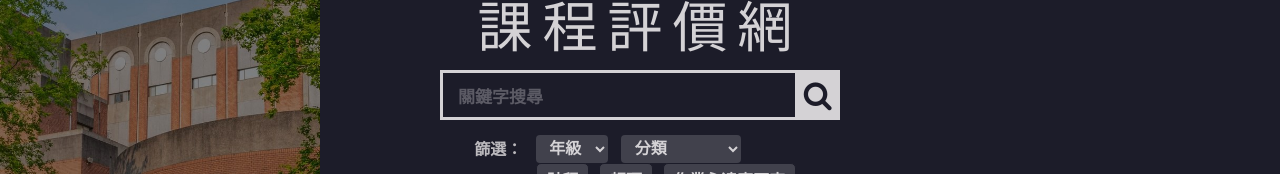
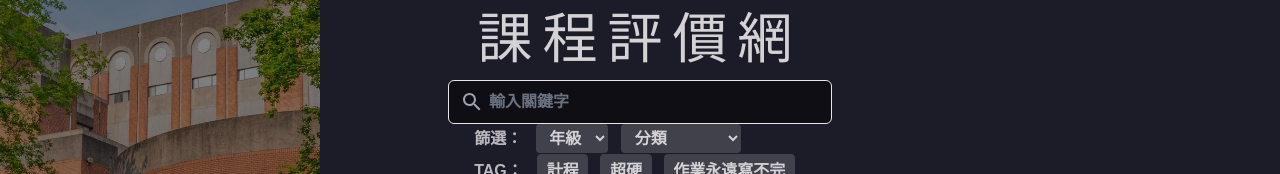
Before and after one commit to NTUCSIECouncil/council.csie-frontend, a Next.js app: page /rate in a window 1280 px wide. Shown: the part 331-505 px from the top of the page. Built offline with nearby package versions, Linux system fonts and the light colour scheme; no server answers.

Commit message:
refactor(front): refactor searchbar in rate
Pressing Enter will work now.

```diff
--- a/src/app/rate/page.tsx
+++ b/src/app/rate/page.tsx
@@ -5,6 +5,7 @@ import styles from '@/styles/rate.module.css';
 import FullScreen from '@/components/FullScreen';
 import { useRouter } from 'next/navigation';
 import { type AppRouterInstance } from 'next/dist/shared/lib/app-router-context.shared-runtime';
+import Search from '@/ui/search';
 
 interface ParamType {
   grade?: string;
@@ -67,12 +68,11 @@ const Page: FC = () => {
       {/* the following link is for the search icon of the search bar */}
       <link rel="stylesheet" href="https://cdnjs.cloudflare.com/ajax/libs/font-awesome/4.7.0/css/font-awesome.min.css"></link>
       {/* <div className={styles.courseLayout}> */}
-      <div className="searchWrap">
-        <input type="text" className="searchBox" placeholder="關鍵字搜尋" onChange={(e) => { setKeyword(e.target.value); }} />
-        <button type="submit" className="searchButton" onClick={() => { submitSearch(router, grade, category, keyword, availableTags); }}>
-          <i className="fa fa-search"></i>
-        </button>
-      </div>
+      <form action={() => { submitSearch(router, grade, category, keyword, availableTags); }}>
+        <div className="w-96">
+          <Search placeholder="輸入關鍵字" />
+        </div>
+      </form>
       <div className={styles.wrap}>
         <p className={styles.word}>
           篩選：&nbsp;&nbsp;&nbsp;
--- /dev/null
+++ b/src/ui/search.tsx
@@ -0,0 +1,20 @@
+import SearchIcon from '@mui/icons-material/Search';
+
+const Search = ({ placeholder }: { placeholder: string }): JSX.Element => {
+  return (
+    <div className="relative flex flex-1 flex-shrink-0">
+      <label className="sr-only">Search</label>
+      <input
+        className="
+            block w-full rounded-md border py-[9px] pl-10 pr-4 outline-2 font-semibold
+            border-gray-200 placeholder:text-gray-500 bg-black bg-opacity-50
+          "
+        type="search"
+        placeholder={placeholder}
+      />
+      <SearchIcon className="absolute left-3 top-1/2 transform -translate-y-1/2 text-gray-400" />
+    </div>
+  );
+};
+
+export default Search;
```
